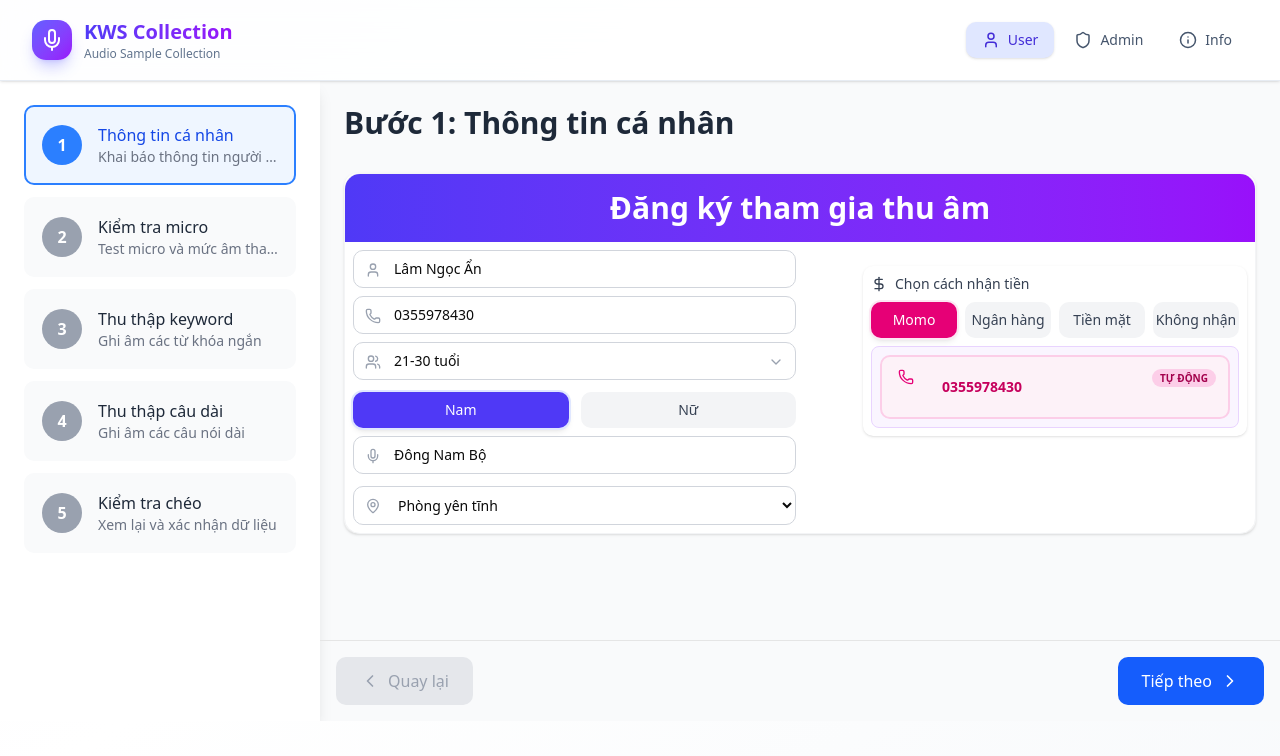
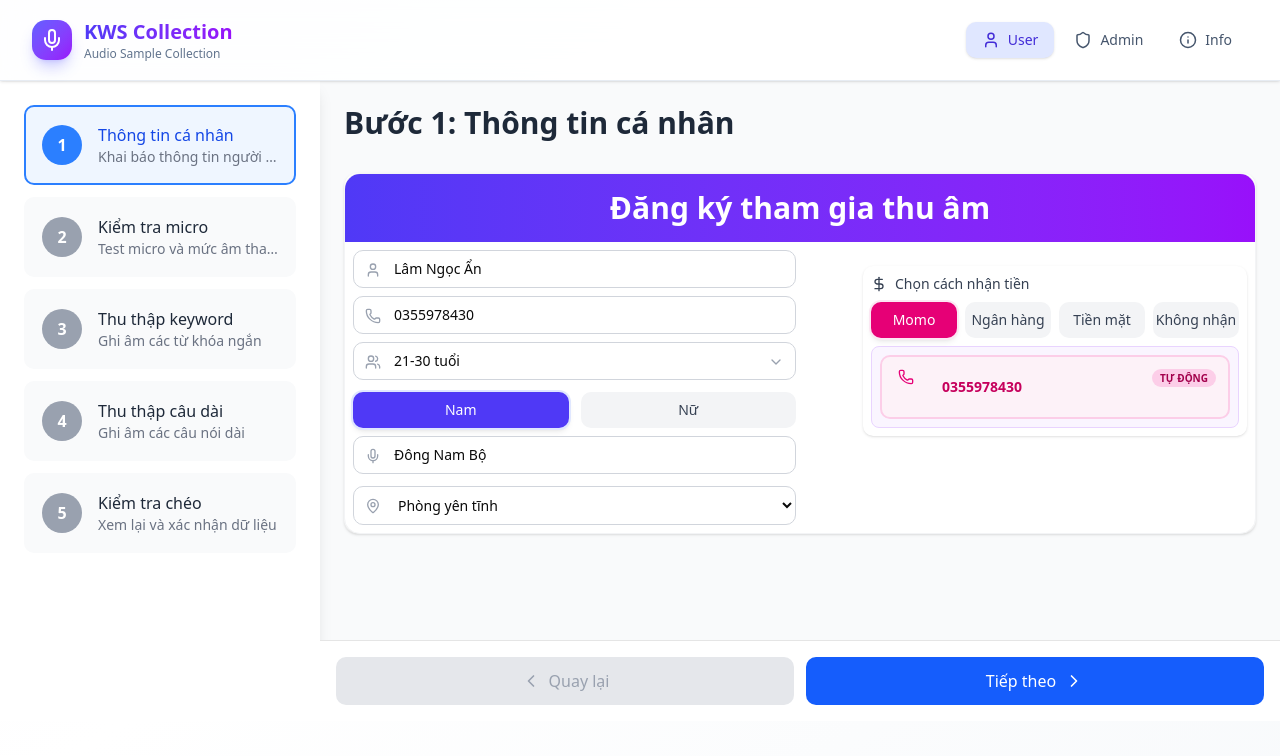
Before and after one commit to NgocAnLam/KWSCollect, a Next.js app: page /user in a window 1280 px wide. Shown: the top 756 px of the page. Built offline with nearby package versions, Linux system fonts and the light colour scheme.

Commit message:
fix redirect login

```diff
--- a/app/user/components/WizardLayout.tsx
+++ b/app/user/components/WizardLayout.tsx
@@ -168,12 +168,12 @@ export default function WizardLayout({
         </div>
 
         {/* Footer buttons - fixed dưới cùng trên mobile nếu cần, nhưng ở đây giữ linh hoạt */}
-        <div className="border-t bg-gray p-0">
-          <div className="max-w-5xl mx-auto w-full flex flex-col sm:flex-row justify-between items-center gap-4 p-4">
+        <div className="fixed bottom-0 left-0 right-0 z-30 bg-white border-t md:static md:border-t">
+          <div className="max-w-5xl mx-auto w-full flex flex-row justify-between items-center gap-3 p-4">
             <button
               onClick={onBack}
               disabled={currentStep === 1}
-              className={`flex items-center justify-center gap-2 px-6 py-3 rounded-lg font-medium transition-all w-full sm:w-auto ${
+              className={`flex-1 flex items-center justify-center gap-2 px-4 py-3 rounded-lg font-medium transition-all ${
                 currentStep === 1
                   ? "bg-gray-200 text-gray-400 cursor-not-allowed"
                   : "bg-gray-100 text-gray-700 hover:bg-gray-200"
@@ -183,11 +183,12 @@ export default function WizardLayout({
               Quay lại
             </button>
 
+
             {currentStep < 5 ? (
               <button
                 onClick={onNext}
                 disabled={!canGoNext}
-                className={`flex items-center justify-center gap-2 px-6 py-3 rounded-lg font-medium transition-all w-full sm:w-auto order-first sm:order-last ${
+                className={`flex-1 flex items-center justify-center gap-2 px-4 py-3 rounded-lg font-medium transition-all ${
                   !canGoNext
                     ? "bg-gray-300 text-gray-500 cursor-not-allowed"
                     : "bg-blue-600 text-white hover:bg-blue-700"
@@ -196,6 +197,7 @@ export default function WizardLayout({
                 Tiếp theo
                 <ChevronRight size={20} />
               </button>
+
             ) : (
               <button className="flex items-center justify-center gap-2 px-8 py-3 bg-green-600 text-white rounded-lg font-semibold hover:bg-green-700 transition-all w-full sm:w-auto">
                 <CheckCircle2 size={20} />
```
